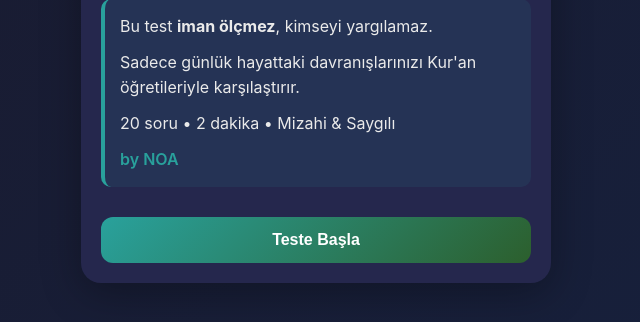
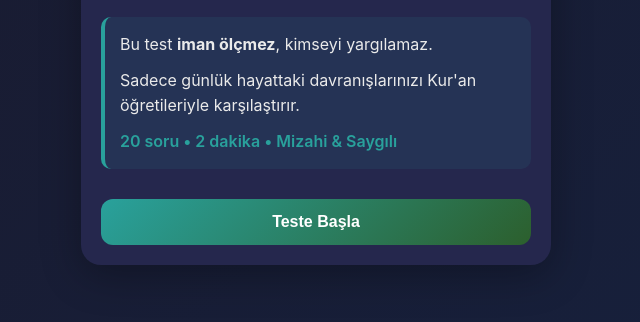
Before and after one commit to nuvlt/susluman, a plain HTML site: page index.html in a window 1280 px wide. Shown: the part 318-640 px from the top of the page, without its empty margins (324-964 px from the left). Drawn offline with Linux system fonts and the light colour scheme.

Commit message:
Remove author line from info box
Removed the 'by NOA' line from the info box.

```diff
--- a/index.html
+++ b/index.html
@@ -18,7 +18,6 @@
                     <p>Bu test <strong>iman ölçmez</strong>, kimseyi yargılamaz.</p>
                     <p>Sadece günlük hayattaki davranışlarınızı Kur'an öğretileriyle karşılaştırır.</p>
                     <p>20 soru • 2 dakika • Mizahi & Saygılı</p>
-                    <p>by NOA</p>
                 </div>
                 <button class="btn btn-primary" onclick="app.startTest()">Teste Başla</button>
             </div>
```
